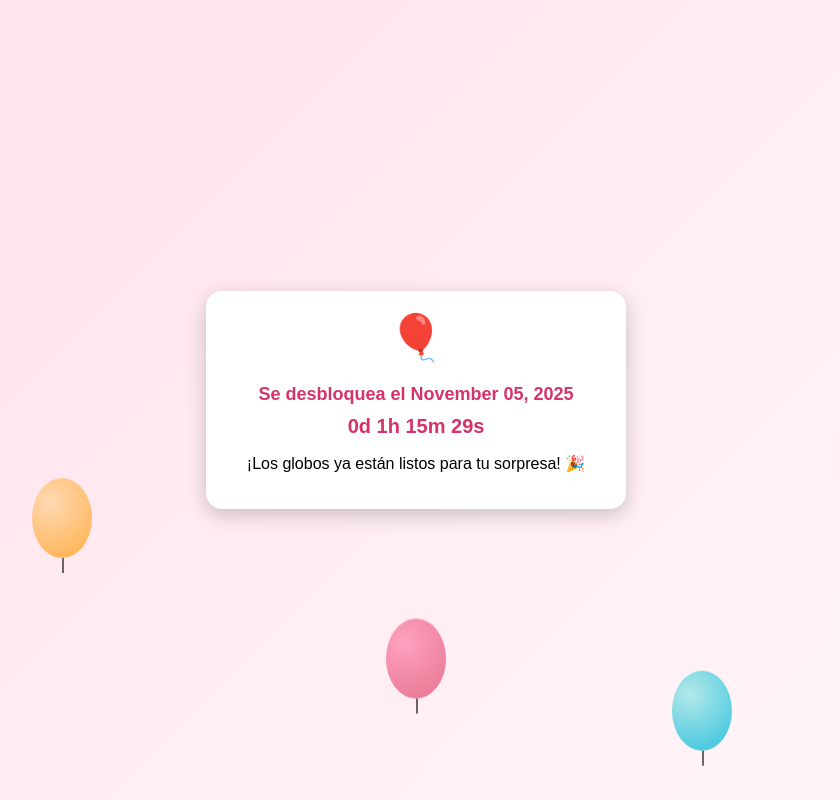
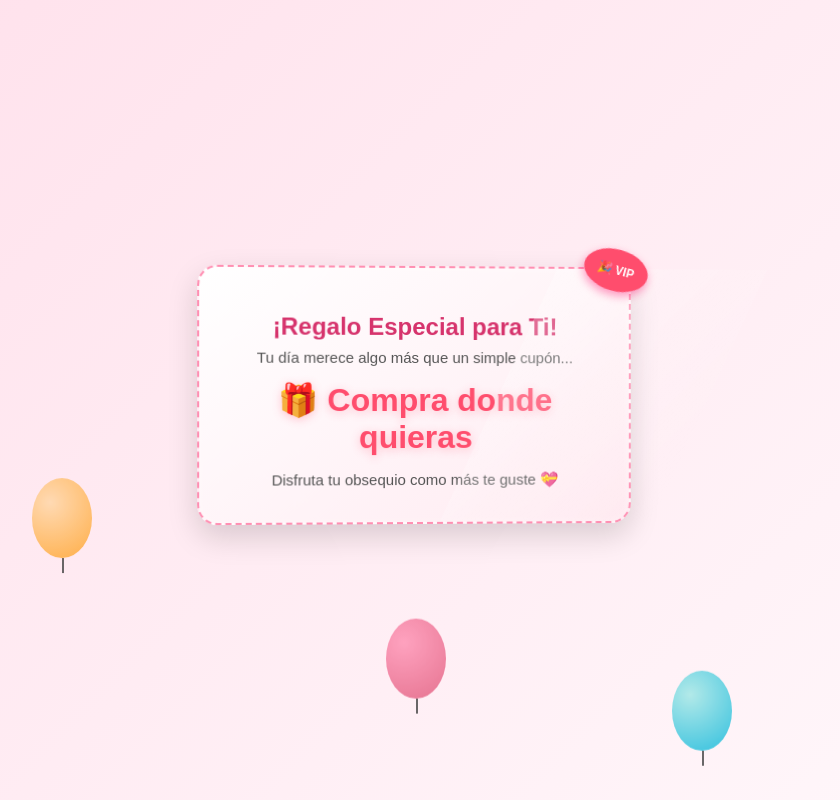
Before and after one commit to Jordy-16/Cupon1, a plain HTML site: page index.html in a window 1280 px wide. Shown: the whole page, without its empty margins (224-1064 px from the left). Drawn offline with Linux system fonts and the light colour scheme.

Commit message:
Actualizar index.html

```diff
--- a/index.html
+++ b/index.html
@@ -51,38 +51,6 @@
   @keyframes float {
     0% { transform: translateY(0); }
     100% { transform: translateY(-120vh); }
-  }
-
-  /* Pantalla de espera */
-  .countdown {
-    background: #fff;
-    border-radius: 16px;
-    padding: 20px;
-    width: 85%;
-    max-width: 380px;
-    box-shadow: 0 6px 20px rgba(0,0,0,.2);
-    text-align: center;
-    z-index: 2;
-  }
-  .waiting-icon {
-    font-size: 45px;
-    margin: 10px;
-    animation: bounce 2s infinite;
-  }
-  @keyframes bounce {
-    0%,100% { transform: translateY(0); }
-    50% { transform: translateY(-10px); }
-  }
-  .countdown h1 {
-    color: #d6336c;
-    font-size: 18px;
-    margin: 10px 0;
-  }
-  .time {
-    font-size: 20px;
-    font-weight: 700;
-    color: #d6336c;
-    margin: 10px 0;
   }
 
   /* Cupón 3D */
@@ -172,8 +140,6 @@
   .btn:hover {
     transform: scale(1.08);
   }
-
-  .hidden { display: none; }
 </style>
 </head>
 <body>
@@ -182,16 +148,8 @@
   <div class="balloon"></div>
   <div class="balloon"></div>
 
-  <!-- Pantalla de espera -->
-  <div id="lock" class="countdown">
-    <div class="waiting-icon">🎈</div>
-    <h1>Se desbloquea el <span id="fecha"></span></h1>
-    <div class="time" id="timer">--:--:--:--</div>
-    <p>¡Los globos ya están listos para tu sorpresa! 🎉</p>
-  </div>
-
-  <!-- Cupón -->
-  <div id="coupon" class="coupon hidden">
+  <!-- Cupón (ya desbloqueado) -->
+  <div id="coupon" class="coupon">
     <div class="sticker">🎉 VIP</div>
     <h2>¡Regalo Especial para Ti!</h2>
     <p>Tu día merece algo más que un simple cupón...</p>
@@ -199,36 +157,5 @@
     <p>Disfruta tu obsequio como más te guste 💝</p>
   </div>
 
-<script>
-  // Fecha objetivo: mañana a la 1:00 a.m.
-  const now = new Date();
-  const target = new Date(now.getFullYear(), now.getMonth(), now.getDate() + 1, 1, 0, 0);
-
-  // Mostrar la fecha de desbloqueo
-  document.getElementById("fecha").textContent = target.toLocaleDateString(undefined, {
-    day: '2-digit', month: 'long', year: 'numeric'
-  });
-
-  function update(){
-    const now = new Date();
-    const diff = target - now;
-
-    if(diff <= 0){
-      document.getElementById("lock").classList.add("hidden");
-      document.getElementById("coupon").classList.remove("hidden");
-      return;
-    }
-
-    const d = Math.floor(diff / 86400000);
-    const h = Math.floor((diff % 86400000) / 3600000);
-    const m = Math.floor((diff % 3600000) / 60000);
-    const s = Math.floor((diff % 60000) / 1000);
-
-    document.getElementById("timer").textContent = `${d}d ${h}h ${m}m ${s}s`;
-  }
-
-  update();
-  setInterval(update, 1000);
-</script>
 </body>
 </html>
```
